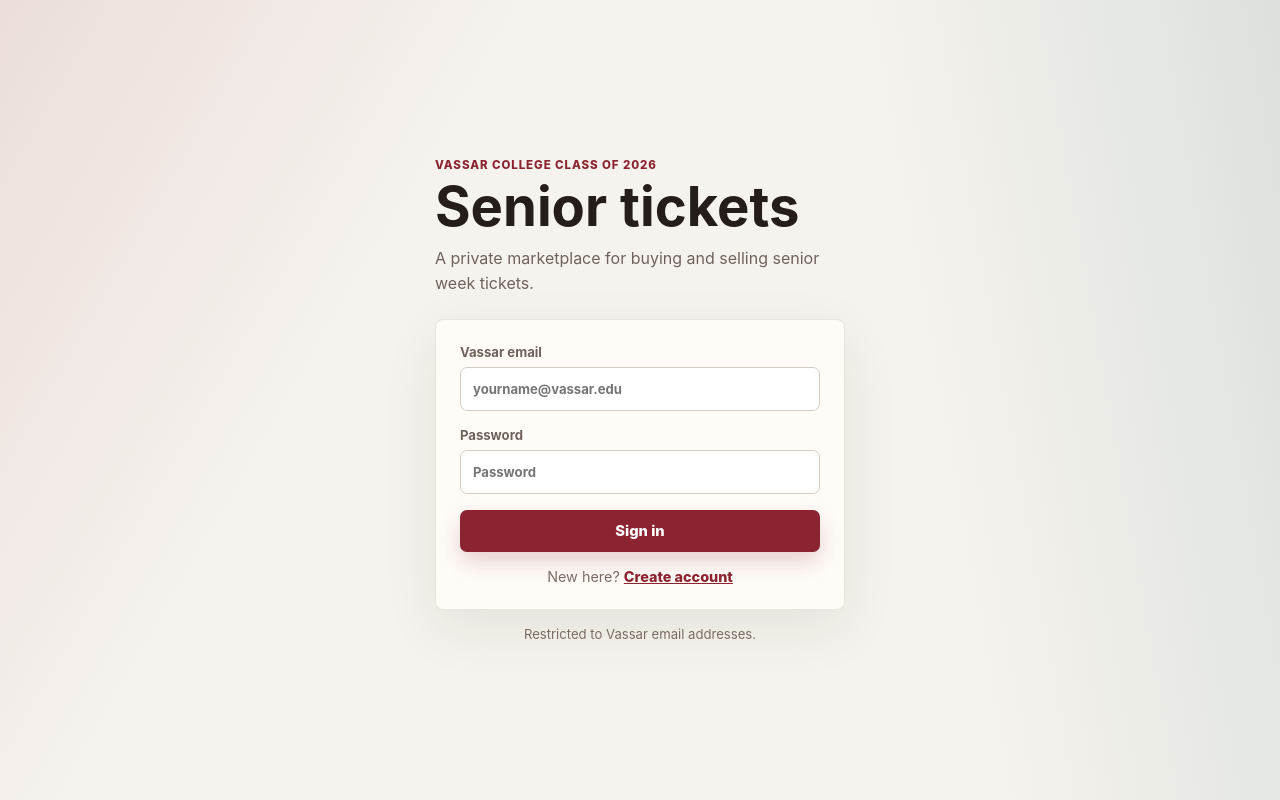
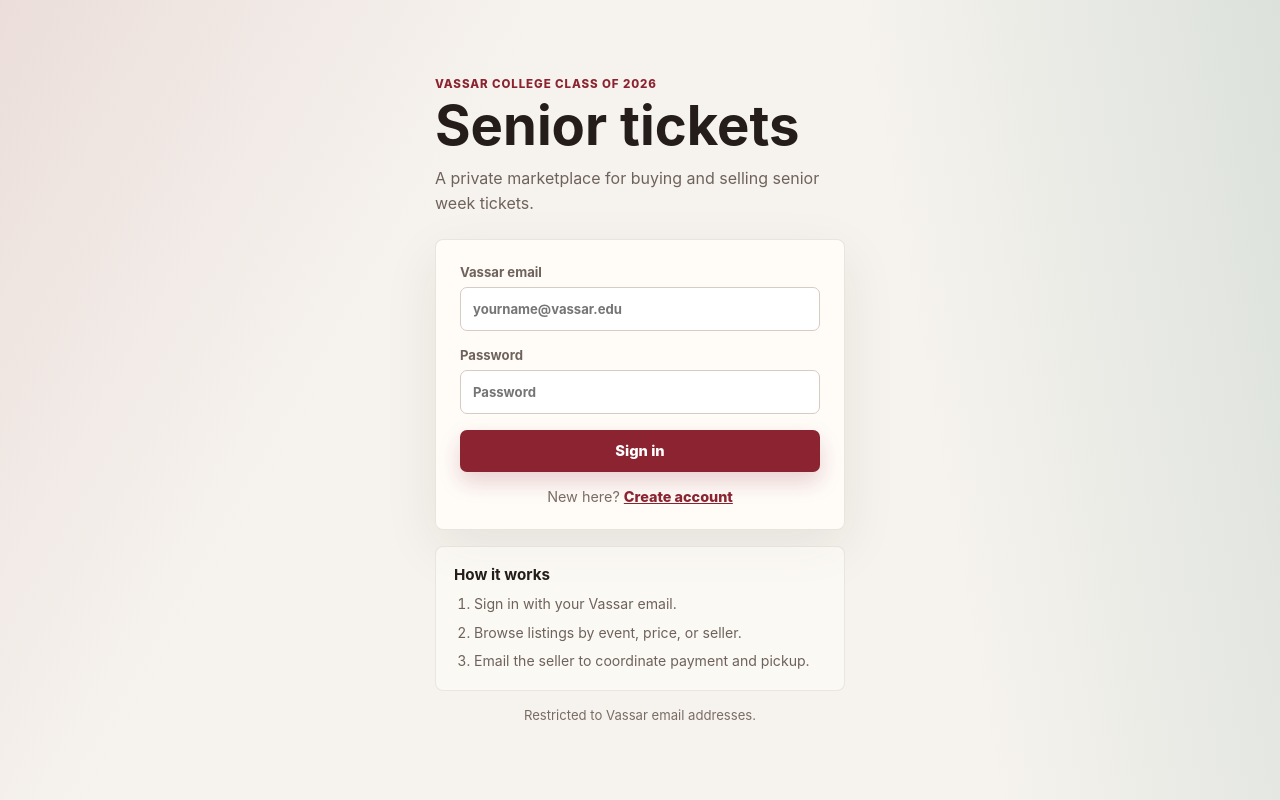
Before and after one commit to 9hrpm8s6rb-dotcom/vassar-tickets, a React (Vite) app: page / in a window 1280 px wide. Built offline with nearby package versions, Linux system fonts and the light colour scheme.

Commit message:
Add listing search and sort

```diff
--- a/src/App.css
+++ b/src/App.css
@@ -197,6 +197,29 @@
   text-align: center;
 }
 
+.how-it-works {
+  background: rgba(255, 253, 249, 0.58);
+  border: 1px solid rgba(67, 48, 40, 0.1);
+  border-radius: 8px;
+  margin-top: 16px;
+  padding: 18px;
+}
+
+.how-it-works h2 {
+  color: #241d1a;
+  font-size: 0.95rem;
+  margin-bottom: 10px;
+}
+
+.how-it-works ol {
+  color: #6f625c;
+  display: grid;
+  font-size: 0.88rem;
+  gap: 8px;
+  line-height: 1.45;
+  padding-left: 20px;
+}
+
 .error-text {
   color: #b3261e;
   font-size: 0.88rem;
@@ -249,6 +272,7 @@
   color: #6f625c;
   font-size: 0.92rem;
   font-weight: 700;
+  white-space: nowrap;
 }
 
 .market-hero {
@@ -299,6 +323,21 @@
   background: #1f605a;
   border-color: #1f605a;
   color: #fff;
+}
+
+.listing-tools {
+  align-items: end;
+  display: grid;
+  gap: 12px;
+  grid-template-columns: minmax(0, 1fr) 210px;
+  margin: 0 auto;
+  max-width: 1180px;
+  padding: 0 clamp(18px, 4vw, 44px) 22px;
+}
+
+.search-field,
+.sort-field {
+  margin: 0;
 }
 
 .market-layout {
@@ -539,6 +578,10 @@
     grid-template-columns: 1fr;
   }
 
+  .listing-tools {
+    grid-template-columns: 1fr;
+  }
+
   .sidebar {
     order: -1;
     position: static;
@@ -576,4 +619,10 @@
   .button {
     width: 100%;
   }
+
+  .account-actions .button {
+    flex: 0 0 auto;
+    min-width: 110px;
+    width: auto;
+  }
 }
--- a/src/App.jsx
+++ b/src/App.jsx
@@ -31,6 +31,8 @@
   const [screen, setScreen] = useState("login");
   const [currentUser, setCurrentUser] = useState(null);
   const [activeFilter, setActiveFilter] = useState("all");
+  const [searchTerm, setSearchTerm] = useState("");
+  const [sortMode, setSortMode] = useState("newest");
   const [tickets, setTickets] = useState([]);
   const [selectedTicket, setSelectedTicket] = useState(null);
   const [showListModal, setShowListModal] = useState(false);
@@ -217,9 +219,24 @@
   }
 
   const filteredTickets = useMemo(() => {
-    if (activeFilter === "all") return tickets;
-    return tickets.filter((ticket) => ticket.event === activeFilter);
-  }, [activeFilter, tickets]);
+    const query = searchTerm.trim().toLowerCase();
+    const visibleTickets = tickets.filter((ticket) => {
+      const matchesEvent = activeFilter === "all" || ticket.event === activeFilter;
+      const matchesSearch =
+        !query ||
+        [ticket.event, ticket.date, ticket.seller, ticket.notes]
+          .filter(Boolean)
+          .some((value) => value.toLowerCase().includes(query));
+
+      return matchesEvent && matchesSearch;
+    });
+
+    return [...visibleTickets].sort((a, b) => {
+      if (sortMode === "price-low") return Number(a.price) - Number(b.price);
+      if (sortMode === "price-high") return Number(b.price) - Number(a.price);
+      return new Date(b.created_at || 0) - new Date(a.created_at || 0);
+    });
+  }, [activeFilter, searchTerm, sortMode, tickets]);
 
   const myListings = currentUser
     ? tickets.filter((ticket) => ticket.email === currentUser.email)
@@ -267,6 +284,14 @@
               </button>
             </p>
           </form>
+          <section className="how-it-works" aria-label="How it works">
+            <h2>How it works</h2>
+            <ol>
+              <li>Sign in with your Vassar email.</li>
+              <li>Browse listings by event, price, or seller.</li>
+              <li>Email the seller to coordinate payment and pickup.</li>
+            </ol>
+          </section>
           <p className="auth-note">Restricted to Vassar email addresses.</p>
         </section>
       </main>
@@ -372,14 +397,34 @@
         ))}
       </nav>
 
+      <section className="listing-tools" aria-label="Search and sort listings">
+        <label className="search-field">
+          <span>Search listings</span>
+          <input
+            type="search"
+            placeholder="Search event, seller, date, or notes"
+            value={searchTerm}
+            onChange={(event) => setSearchTerm(event.target.value)}
+          />
+        </label>
+        <label className="sort-field">
+          <span>Sort by</span>
+          <select value={sortMode} onChange={(event) => setSortMode(event.target.value)}>
+            <option value="newest">Newest first</option>
+            <option value="price-low">Lowest price</option>
+            <option value="price-high">Highest price</option>
+          </select>
+        </label>
+      </section>
+
       <div className="market-layout">
         <section className="listing-column" aria-label="Ticket listings">
           {ticketLoading ? (
             <div className="empty-state">Loading listings...</div>
           ) : filteredTickets.length === 0 ? (
             <div className="empty-state">
-              <h3>No tickets listed yet</h3>
-              <p>Try another event filter or check back soon.</p>
+              <h3>No matching tickets</h3>
+              <p>Try another event filter, search term, or check back soon.</p>
             </div>
           ) : (
             filteredTickets.map((ticket) => (
```
